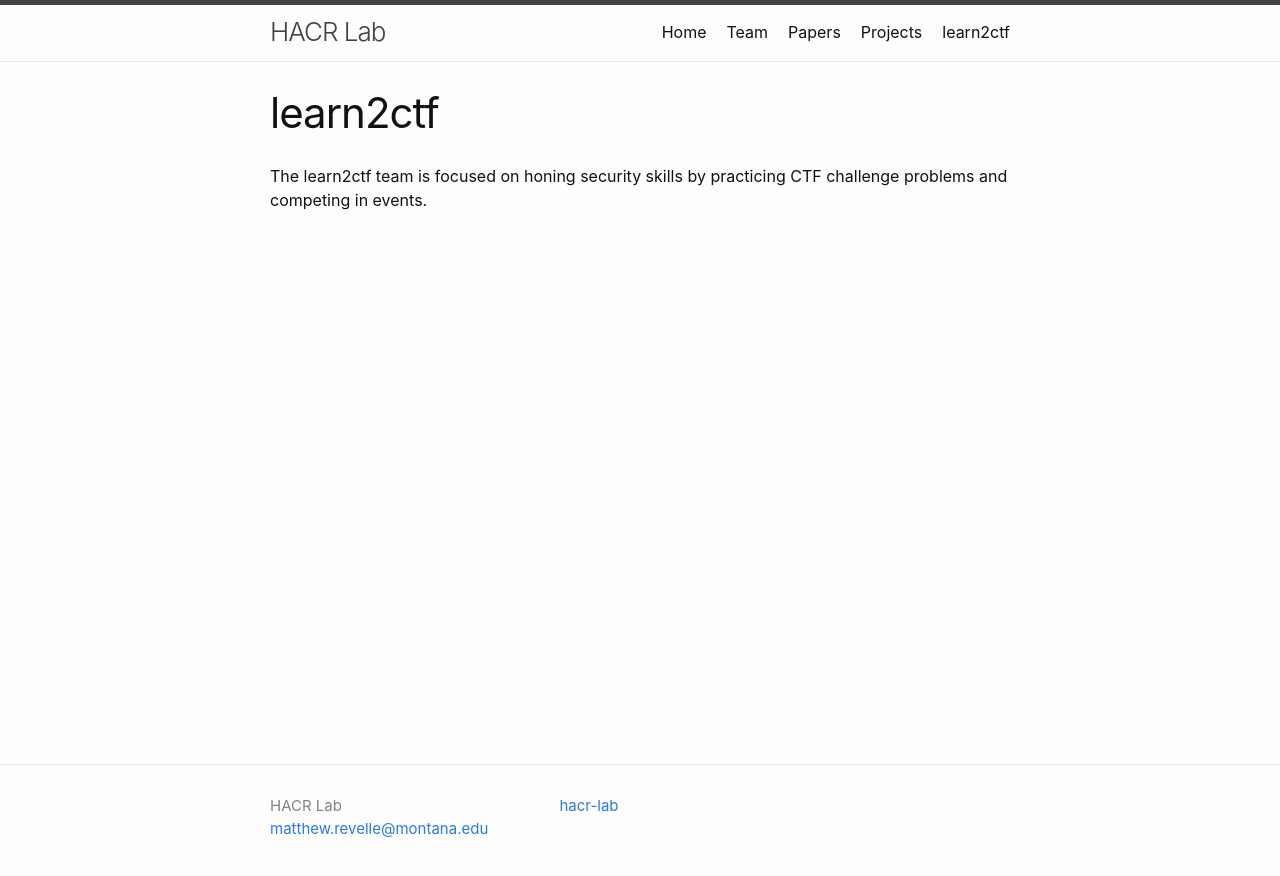
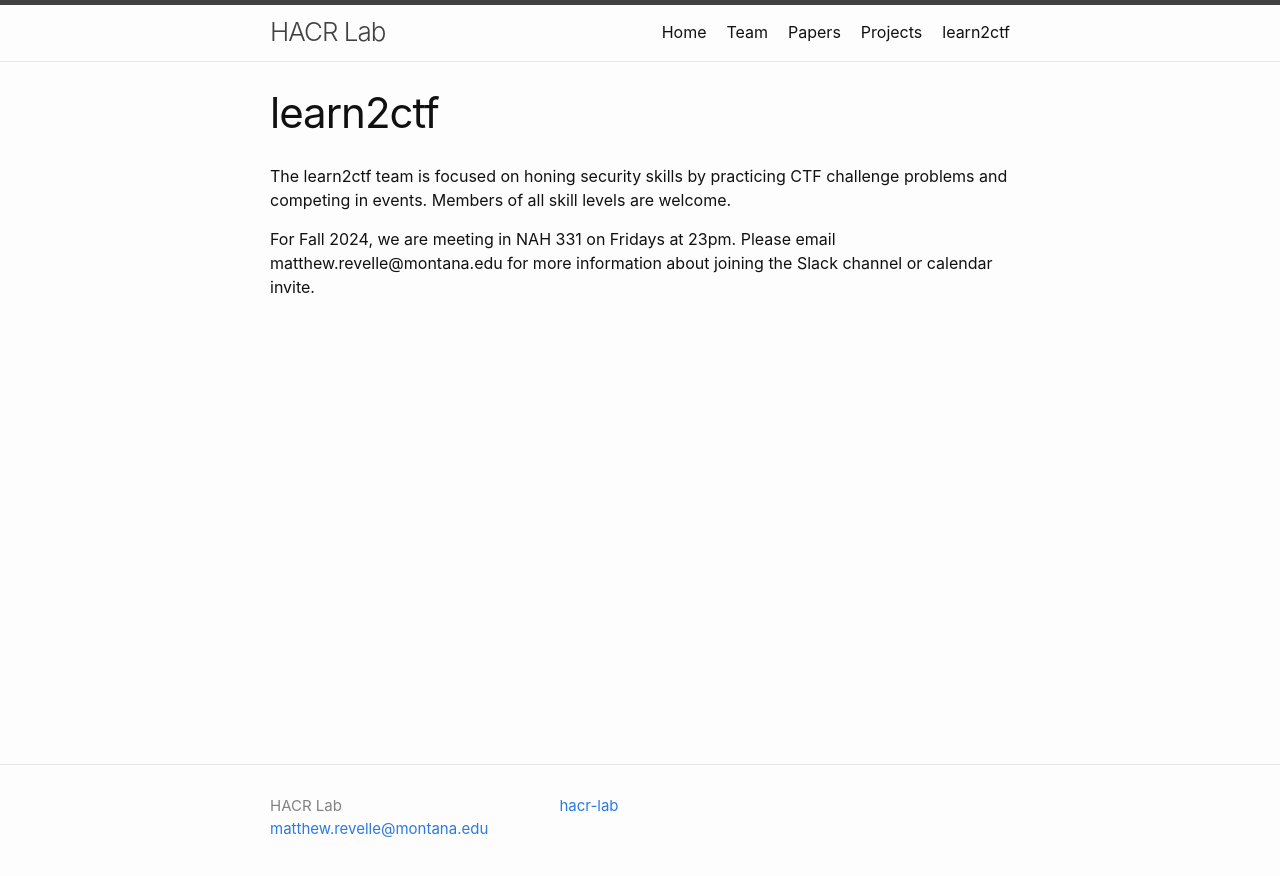
Before and after one commit to hacr-lab/hacr-lab.github.io, a Jekyll site: the page built from learn2ctf.md, in a window 1280 px wide. Shown: the top 876 px of the page. Built offline with Jekyll 4.4.1, drawn with Linux system fonts in a browser that asks for light colours.

Commit message:
Updates to learn2ctf page and news item for PLAS paper.

```diff
--- a/learn2ctf.md
+++ b/learn2ctf.md
@@ -4,4 +4,6 @@ title: learn2ctf
 permalink: /learn2ctf/
 ---
 
-The learn2ctf team is focused on honing security skills by practicing CTF challenge problems and competing in events.
+The learn2ctf team is focused on honing security skills by practicing CTF challenge problems and competing in events. Members of all skill levels are welcome.
+
+For Fall 2024, we are meeting in NAH 331 on Fridays at 2­3pm. Please email matthew.revelle@montana.edu for more information about joining the Slack channel or calendar invite.
```
Also changed, not shown: _news/2024-08-12-plas-paper.md (added, +5 -0 lines).
